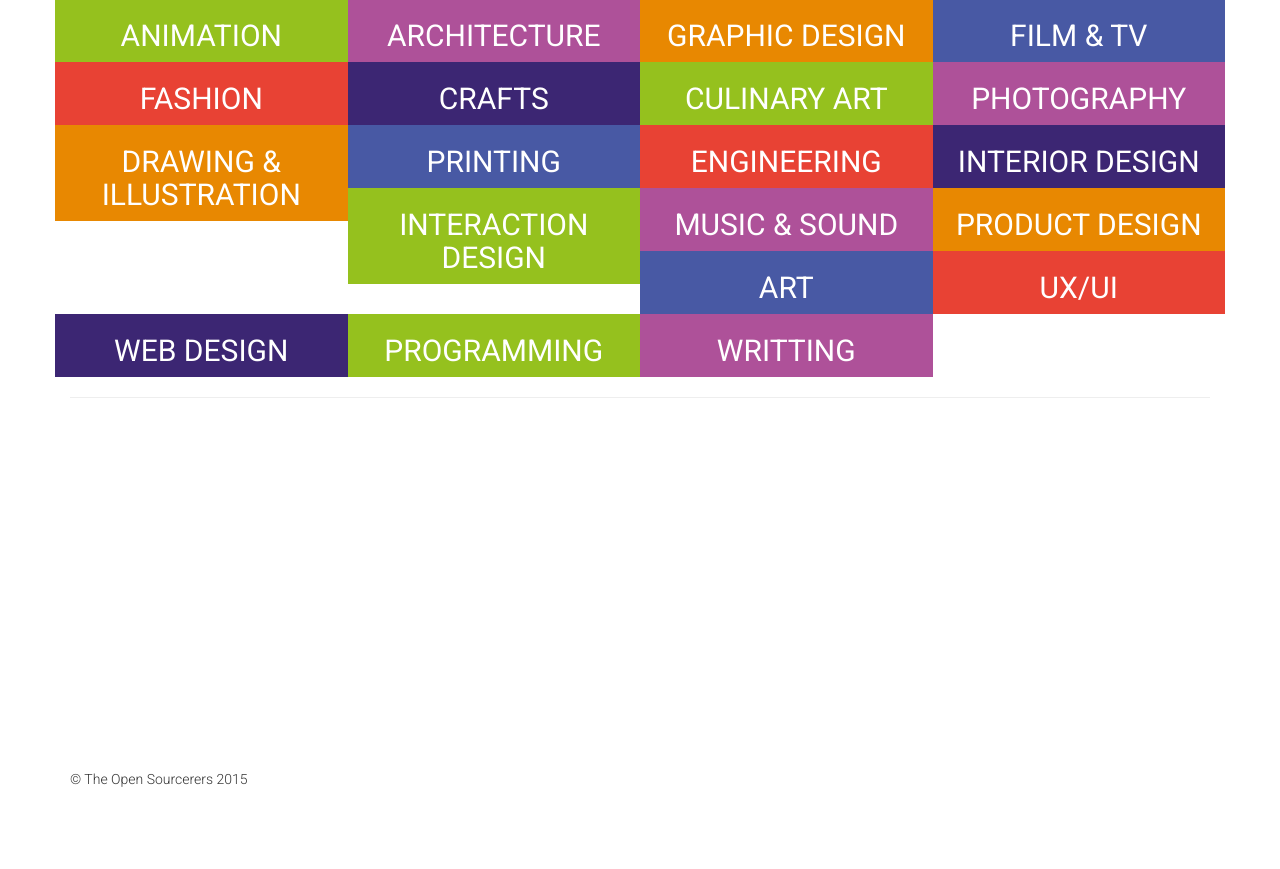
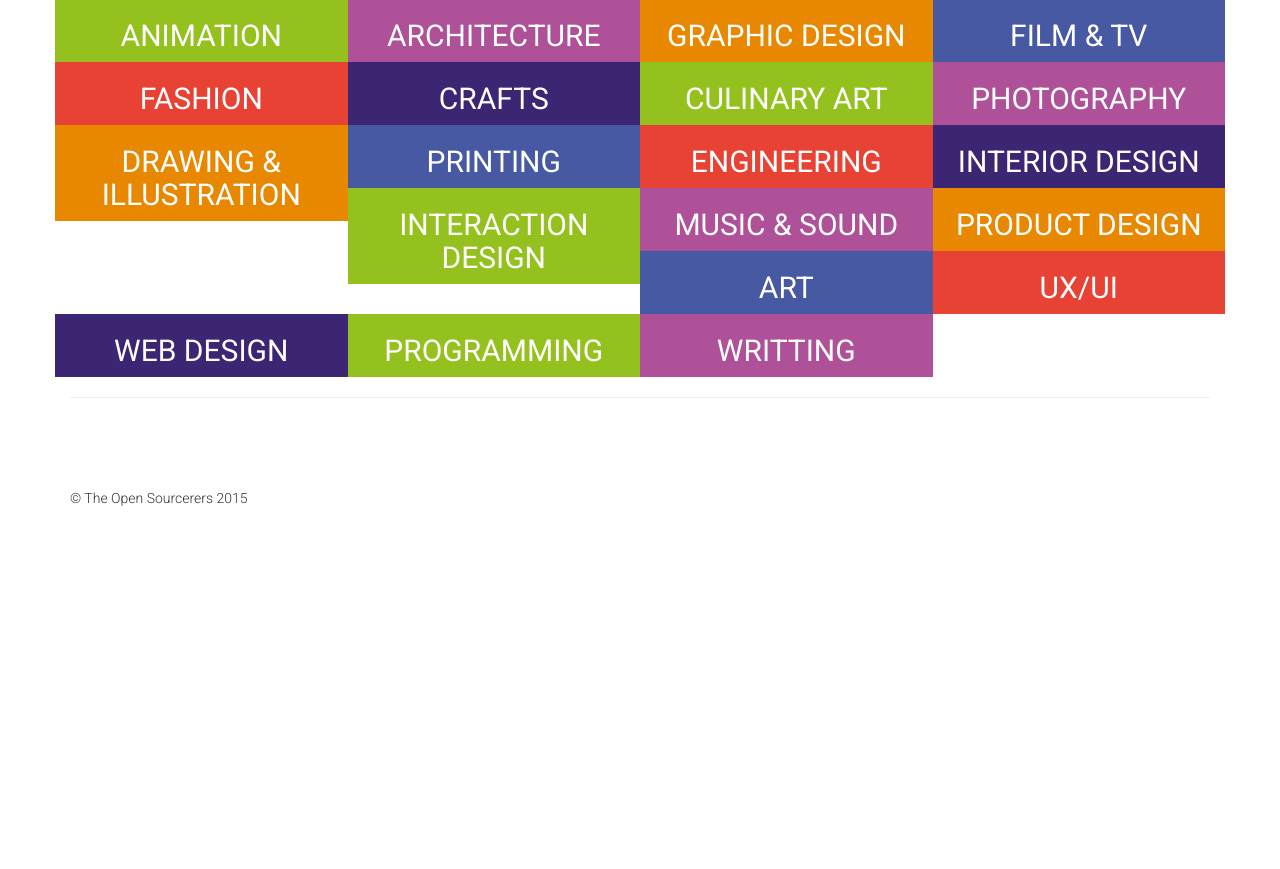
Before and after one commit to theopensorcerers/helppy, a PHP site: page / in a window 1280 px wide. Shown: the part 985-1854 px from the top of the page. After the commit the page ends 1491 px from the top, so only its background shows below. Run offline with PHP 8.4, Linux system fonts and the light colour scheme; some libraries are stand-ins or nearby versions.

Commit message:
remove min height

```diff
--- a/css/skills.css
+++ b/css/skills.css
@@ -5,7 +5,6 @@ This is because number of skills doesn't have a limit as users will make more (n
 	text-align:center;
 	color:white;
 	text-transform: uppercase;
-	min-height:700px;
 }
 
 .skills_categories_list .green {
```
